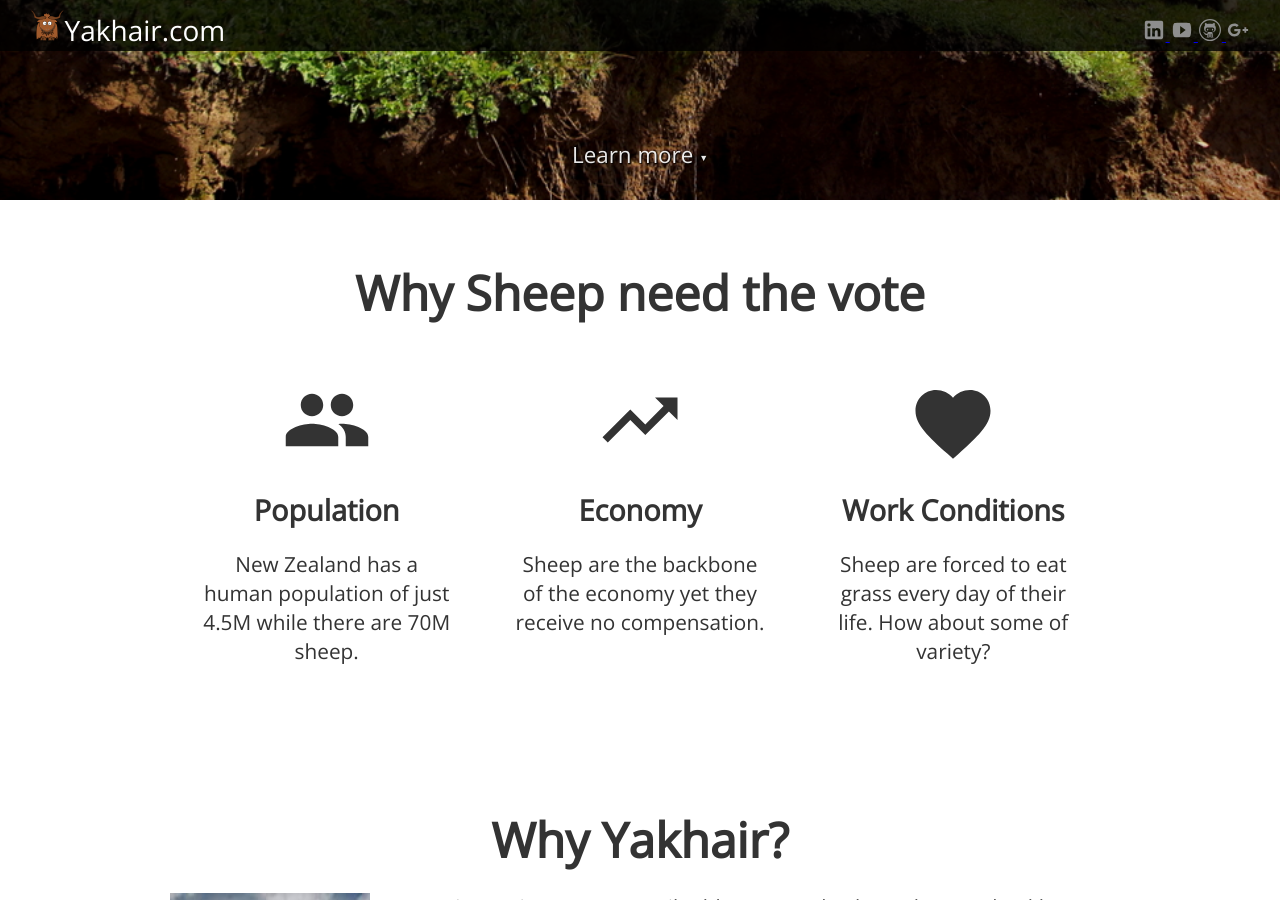
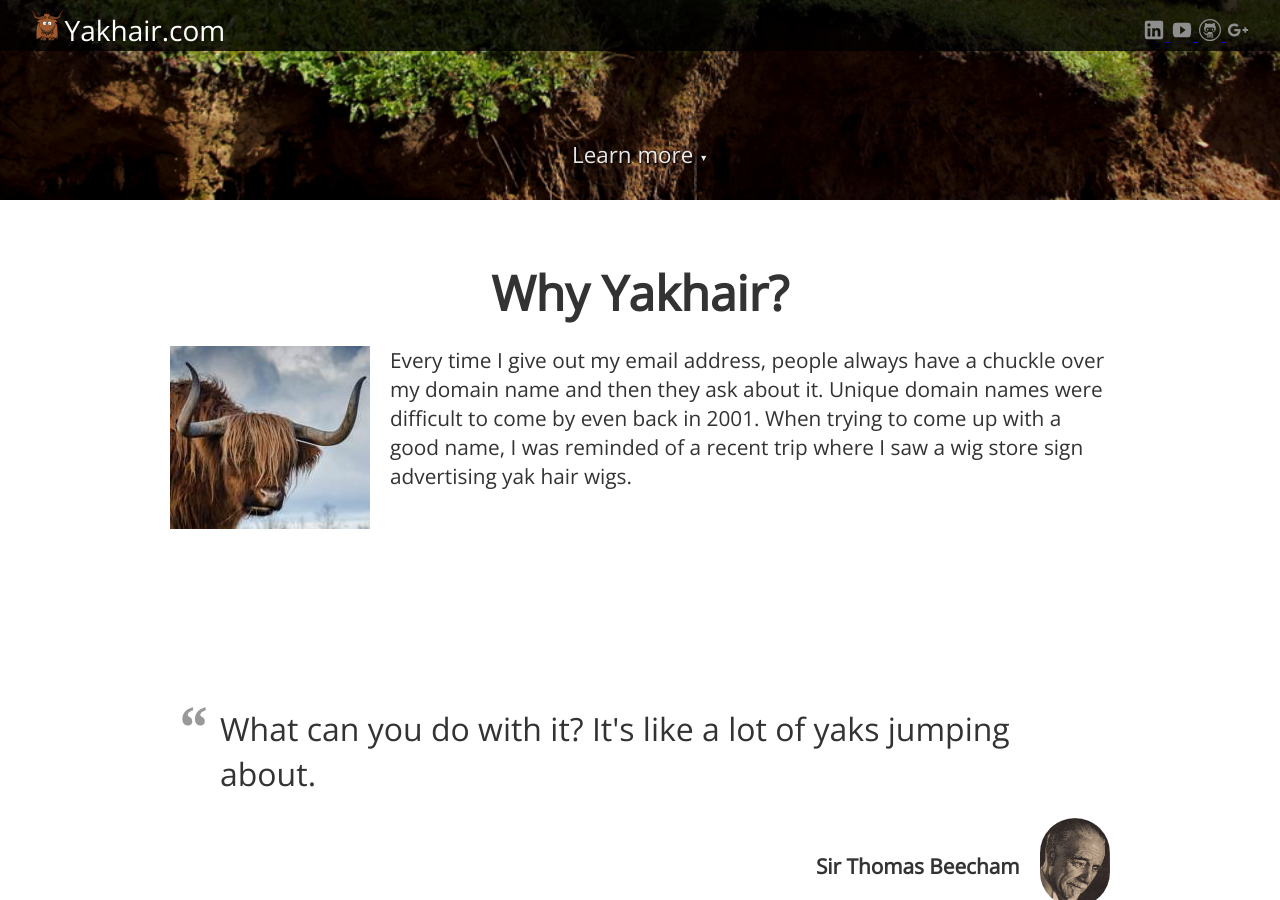
Before and after one commit to StilgarISCA/Yakhair, a Jekyll site: the page built from index.html, in a window 1280 px wide and 900 px high, scrolled down 700 px. Built offline with Jekyll 4.4.1, drawn with Linux system fonts in a browser that asks for light colours; nearby versions of some CDN libraries.

Commit message:
Start "The More You Know" Under Construction

```diff
--- a/index.html
+++ b/index.html
@@ -10,9 +10,18 @@ header_background_image: /images/grazing_yaks.jpg
 	<div class="learn-more"><a href="#learn-more">Learn more <span class="arrow">&#x25BC;</span></a></div>
 </header>
 
+<section>
+	<div class="container mission">
+		<h2>Why Yakhair?</h2>
+		<p><img src="{{ site.baseurl }}/images/yak-head.jpg" alt="Yak head">Every time I give out my email address, people always have a chuckle over my domain name and then they ask about it. Unique domain names were difficult to come by even back in 2001. When trying to come up with a good name, I was reminded of a recent trip where I saw a wig store sign advertising yak hair wigs.</p>
+	</div>
+</section>
+
+{% if "true" == "false" %}
+<!-- TODO: Figure out what to do here. About me. Linked In. Classic Arcade Projects -->
 <section id="learn-more">
 	<div class="container">
-		<h2>Why Sheep need the vote</h2>
+		<h2>The More You Know</h2>
 
 		<ul class="thirds">
 			<li>
@@ -35,13 +44,7 @@ header_background_image: /images/grazing_yaks.jpg
 		</ul>
 	</div>
 </section>
-
-<section>
-	<div class="container mission">
-		<h2>Why Yakhair?</h2>
-		<p><img src="{{ site.baseurl }}/images/yak-head.jpg" alt="Yak head">Every time I give out my email address, people always have a chuckle over my domain name and then they ask about it. Unique domain names were difficult to come by even back in 2001. When trying to come up with a good name, I was reminded of a recent trip where I saw a wig store sign advertising yak hair wigs.</p>
-	</div>
-</section>
+{% endif %}
 
 <section>
 	<div class="container">
```
